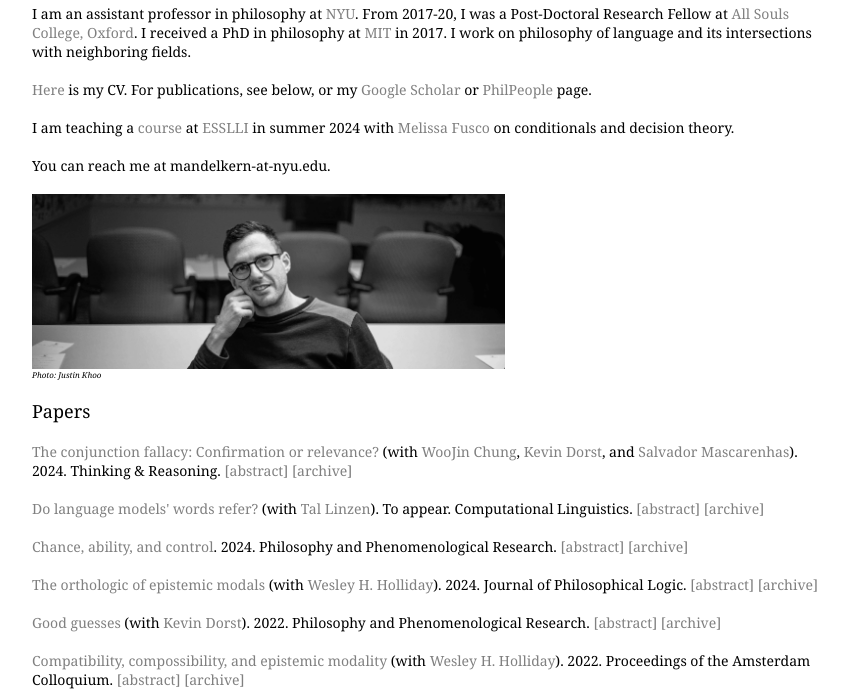
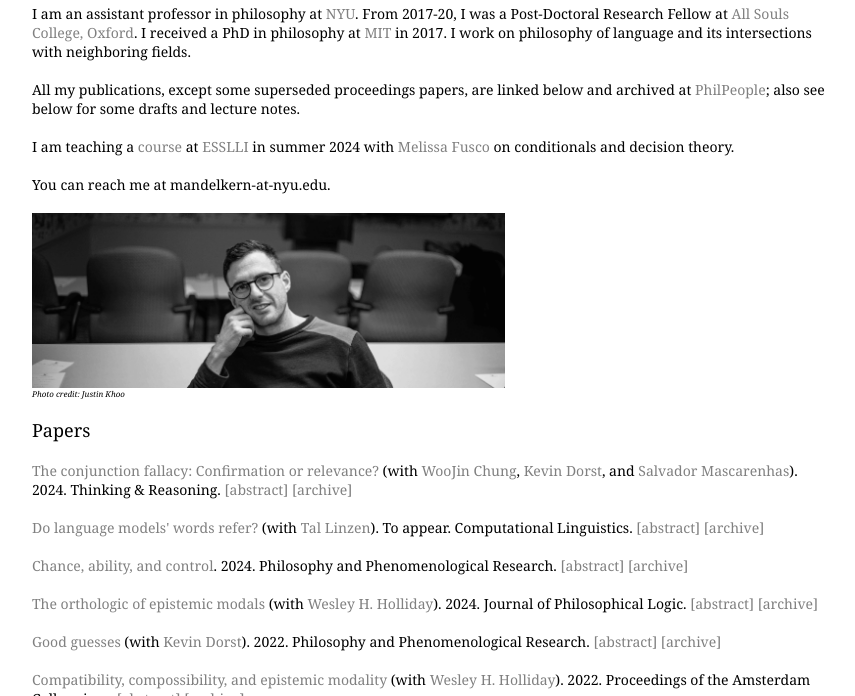
Before and after one commit to mmandelkern/mmandelkern.github.io, a plain HTML site: page index.html in a window 1280 px wide. Shown: the part 104-800 px from the top of the page, without its empty margins (118-973 px from the left). Drawn offline with Linux system fonts and the light colour scheme.

Commit message:
Update index.html

```diff
--- a/index.html
+++ b/index.html
@@ -73,14 +73,9 @@ Matthew Mandelkern</div>
 
 I am an assistant professor in philosophy at  <a href="http://as.nyu.edu/philosophy.html"  target="_blank">NYU</a>.
 From 2017-20,  I was a Post-Doctoral Research Fellow at <a href="http://www.asc.ox.ac.uk/"  target="_blank">All Souls College, Oxford</a>. I received a PhD in philosophy at <a href="https://philosophy.mit.edu/"  target="_blank">MIT</a> in 2017.
-
 I work on philosophy of language and its intersections with neighboring fields.<br><br>
 
-
-
-<a href="Mandelkern_CV.pdf" style=" " target="_blank">Here</a> is my CV.
-For publications, see below, or  my
-<a href="https://scholar.google.co.uk/citations?user=IqudtXUAAAAJ&hl=en" target="_blank">Google Scholar</a> or <a href="https://philpeople.org/profiles/matthew-mandelkern" target="_blank">PhilPeople</a> page.
+All my publications, except some superseded proceedings papers, are linked below and archived at <a href="https://philpeople.org/profiles/matthew-mandelkern" target="_blank">PhilPeople</a>; also see below for some drafts and lecture notes.
 <br><br>
 
 I am teaching a <a href="https://mmandelkern.github.io/conddec.html"  target="_blank">course</a> at <a href="https://2024.esslli.eu/"  target="_blank">ESSLLI</a> in summer 2024 with <a href="http://www.columbia.edu/~mf3095/Welcome.html" target="_blank">Melissa Fusco</a> on conditionals and decision theory.
@@ -90,7 +85,7 @@ You can reach me at mandelkern-at-nyu.edu.<br><br>
 
 <figure>
 <img align = "left" src="Matt2lq.jpeg" alt="" height=175px border=0px style="border: 0;" >
-<figcaption>Photo: Justin Khoo</figcaption></figure>
+<figcaption>Photo credit: Justin Khoo</figcaption></figure>
 
 <BR CLEAR="all">
 
@@ -99,8 +94,7 @@ You can reach me at mandelkern-at-nyu.edu.<br><br>
 <div style="font-size: 18">
 
 
-<!--<b>--><large>Papers<!--</b>-->
-
+<large>Papers
 </div>
 <br>
 
@@ -117,11 +111,9 @@ You can reach me at mandelkern-at-nyu.edu.<br><br>
 
 2024. Thinking &amp; Reasoning.
 
-
 <a href="#" onclick="toggle_visibility('CF'); return false" style=" "> [abstract]</a>
 
 <a href="https://philpapers.org/rec/CHUTCF" style=" " target="_blank">[archive]<!--</b>--></a>
-
 
 <div id="CF" style="display:none">
 
```
